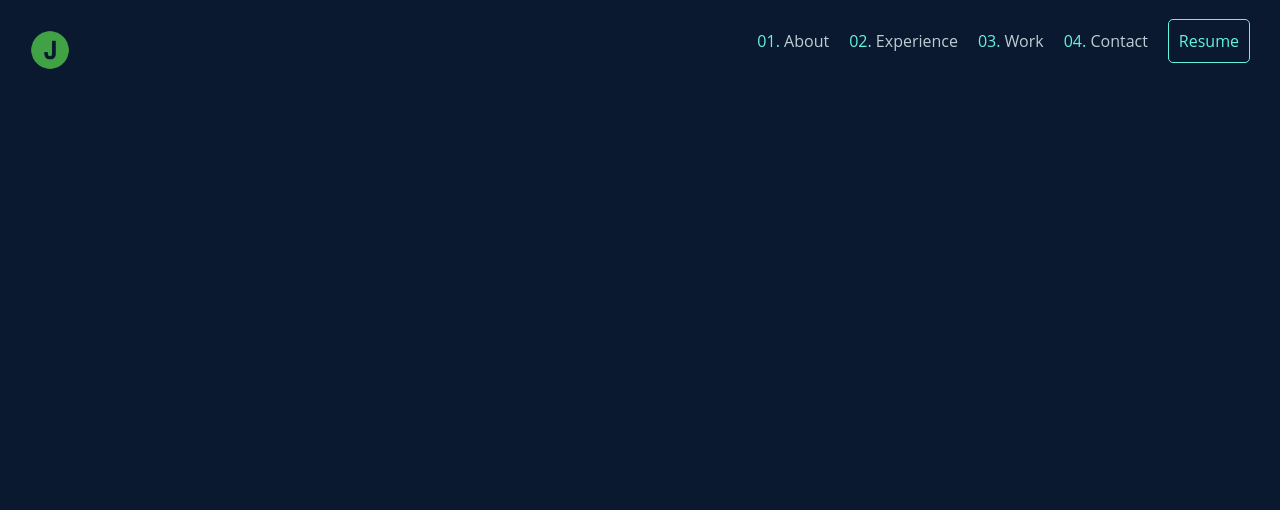
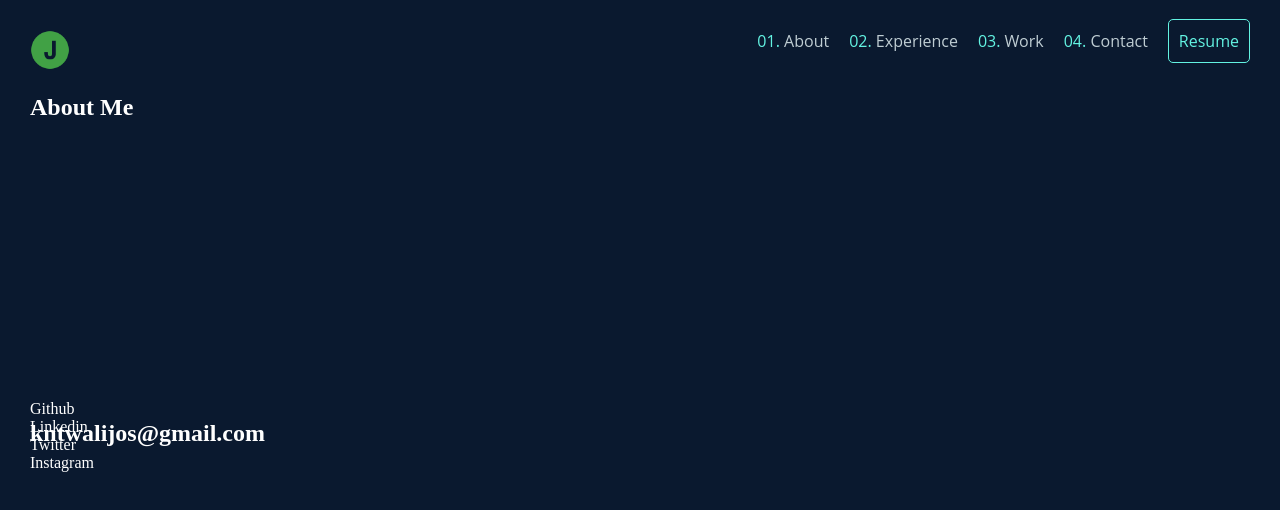
Before and after one commit to Ntwali-Josue/ntwali, a React (Create React App) app: page / in a window 1280 px wide. Shown: the top 510 px of the page. Built offline with nearby package versions, Linux system fonts and the light colour scheme.

Commit message:
Render home component

```diff
--- a/src/components/App.js
+++ b/src/components/App.js
@@ -1,10 +1,12 @@
 import React from "react";
 import { BrowserRouter as Router } from "react-router-dom";
-import Header from "./header/Header";
+import Header from "./Header/Header";
+import Home from "./Home/Home";
 
 const App = () => (
   <Router>
     <Header />
+    <Home />
   </Router>
 )
 
```
